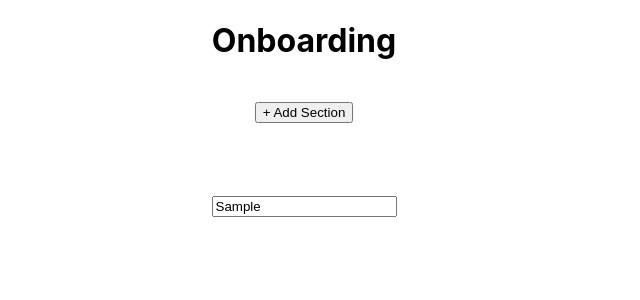
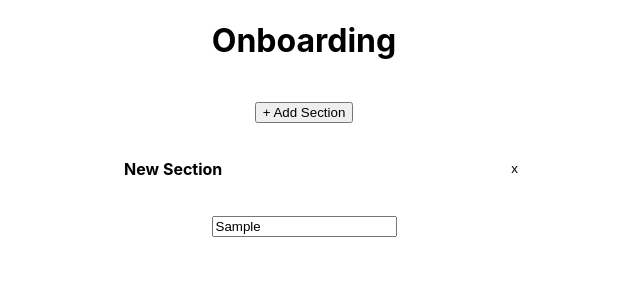
Before and after one commit to jasmineelkins/path-builder, a React (Create React App) app: page / in a window 1280 px wide. Both pictures are taken after typing "Sample" into the empty fields and a click on the button "+ Add Section". Shown: the top 300 px of the page, without its empty margins (336-976 px from the left). Built offline with nearby package versions, Linux system fonts and the light colour scheme.

Commit message:
Can add sections and courses, separate elements, to same path.

```diff
--- a/src/components/Course.js
+++ b/src/components/Course.js
@@ -1,9 +1,10 @@
 import React, { useState } from "react";
 
-function Course({ course }) {
+function Course({ item }) {
   return (
     <div className="courseContainer">
-      <span>{course}</span>
+      <span>{item.name}</span>
+      <button className="btn">x</button>
     </div>
   );
 }
--- a/src/components/Path.js
+++ b/src/components/Path.js
@@ -1,42 +1,81 @@
 import React, { useState, useEffect } from "react";
 import Course from "./Course";
+import Section from "./Section";
 
 function Path(props) {
-  const [courseList, setCourseList] = useState([]);
-  const [contentInput, setContentInput] = useState("");
+  const [contentList, setContentList] = useState([]);
+  const [contentInput, setContentInput] = useState({});
+  //   const [sectionList, setSectionList] = useState([]);
+
+  //   const currentSection = contentList[contentList.length - 1];
+
+  function addNewSection() {
+    // adds new section obj to array?
+    setContentList([...contentList, { type: "section", name: "New Section" }]);
+  }
 
   function handleChange(e) {
-    setContentInput(e.target.value);
+    setContentInput({ type: "course", name: e.target.value });
   }
 
-  function handleSubmit(e) {
+  function addNewCourse(e) {
     e.preventDefault();
-    setCourseList([...courseList, contentInput]);
-    console.log(courseList);
+    setContentList([...contentList, contentInput]);
+    console.log("content list: ", contentList);
+    console.log("content input: ", contentInput);
 
-    setContentInput("");
+    setContentInput({});
   }
 
-  //   useEffect(() => {
+  //   const renderedSections = contentList.map((item, index) => (
+  //     <Course key={index} item={item} />
+  //   ));
 
-  //   }, []);
+  const renderedSections = contentList.map((item, index) =>
+    item.type === "course" ? (
+      <Course
+        key={index}
+        item={item}
+        contentList={contentList}
+        setContentList={setContentList}
+        index={index}
+      />
+    ) : (
+      <Section
+        key={index}
+        item={item}
+        contentList={contentList}
+        setContentList={setContentList}
+        index={index}
+      />
+    )
+  );
 
-  const renderedList = courseList.map((course, index) => (
-    <Course key={index} course={course} />
-  ));
+  //   const renderedSections = contentList.map((item, index) => {
+  //     if (item.type === "course") {
+  //       <Course key={index} item={item} />;
+  //     } else if (item.type === "section") {
+  //       <Section key={index} item={item} />;
+  //     } else <div></div>;
+  //   });
+
+  //   const renderedContent = sectionList.map((section, index) => (
+  //     <Section key={index} section={section} />
+  //   ));
 
   return (
     <div className="pathContainer">
-      <button>+ Add Section</button>
+      <button onClick={addNewSection}>+ Add Section</button>
 
-      <ul>{renderedList}</ul>
+      <ul>{renderedSections}</ul>
+      {/* <ul>{renderedContent}</ul> */}
 
-      <form onSubmit={(e) => handleSubmit(e)}>
+      <form onSubmit={(e) => addNewCourse(e)}>
         <input
           onChange={(e) => handleChange(e)}
-          value={contentInput}
+          value={contentInput.name}
           placeholder="Add Content"
-        ></input>
+        />
       </form>
     </div>
   );
--- /dev/null
+++ b/src/components/Section.js
@@ -0,0 +1,44 @@
+import React, { useState } from "react";
+
+function Section({ item, index, contentList, setContentList }) {
+  const [clicked, setClicked] = useState(false);
+  const [sectionName, setSectionName] = useState();
+
+  function handleChange(e) {
+    setSectionName(e.target.value);
+  }
+
+  function updateSectionName(e) {
+    e.preventDefault();
+    setClicked(false);
+  }
+
+  function removeItem() {
+    const updatedList = contentList.filter((i, idx) => idx !== index);
+    setContentList(updatedList);
+  }
+
+  return (
+    <div className="sectionContainer">
+      {clicked ? (
+        <form onSubmit={(e) => updateSectionName(e)}>
+          <input
+            onChange={(e) => handleChange(e)}
+            value={sectionName}
+            placeholder="New Section"
+          />
+        </form>
+      ) : (
+        <span onClick={() => setClicked(!clicked)}>
+          {sectionName ? sectionName : item.name}
+        </span>
+      )}
+
+      <button className="btn" onClick={removeItem}>
+        x
+      </button>
+    </div>
+  );
+}
+
+export default Section;
--- a/src/index.css
+++ b/src/index.css
@@ -5,6 +5,11 @@ body {
     sans-serif;
   -webkit-font-smoothing: antialiased;
   -moz-osx-font-smoothing: grayscale;
+}
+
+.btn {
+  border: none;
+  background: none;
 }
 
 .App,
@@ -15,3 +20,16 @@ body {
   justify-content: center;
   gap: 20px;
 }
+
+.courseContainer,
+.sectionContainer {
+  display: flex;
+  align-items: center;
+  justify-content: space-between;
+  gap: 10px;
+  width: 400px;
+}
+
+.sectionContainer {
+  font-weight: bold;
+}
```
